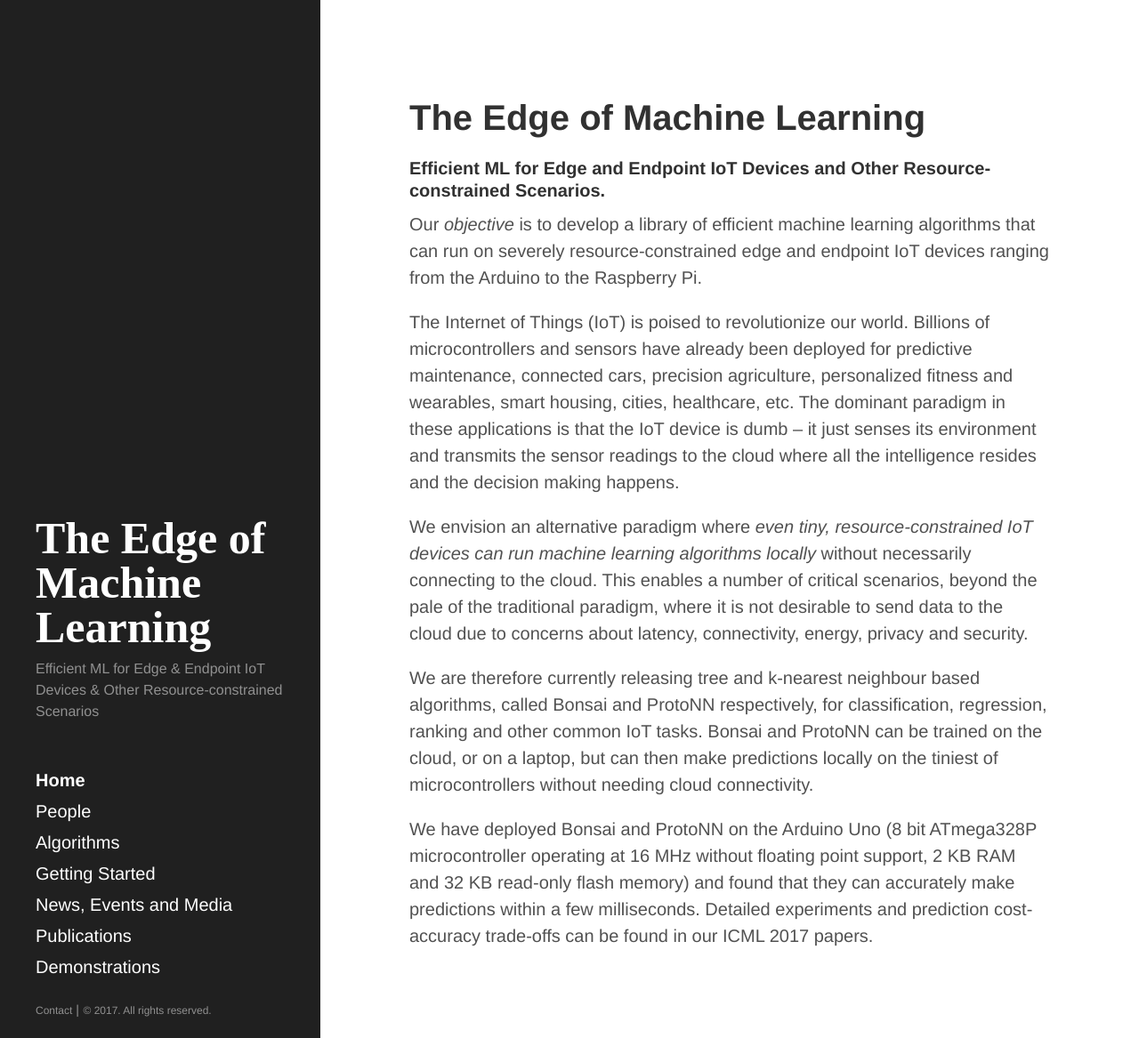
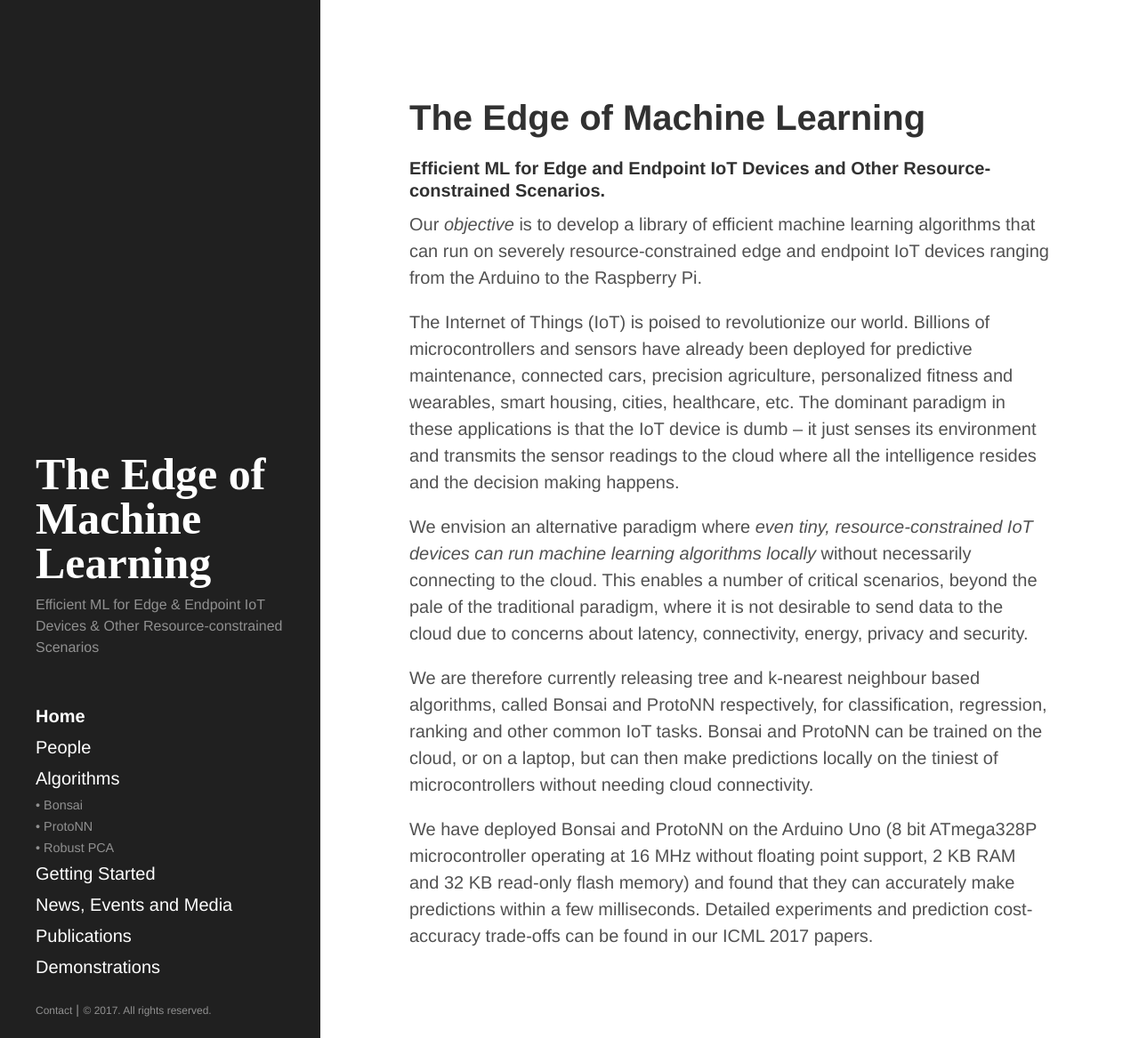
Before and after one commit to ShishirPatil/EdgeML, a Jekyll site: the page built from index.html, in a window 1280 px wide and 1167 px high. Shown: the whole window at 89% size. Built offline with Jekyll 4.4.1, drawn with Linux system fonts in a browser that asks for light colours; the list of posts is cut into pages by our own code.

Commit message:
Algorithms are always set to visisble

```diff
--- a/_includes/sidebar.html
+++ b/_includes/sidebar.html
@@ -25,7 +25,8 @@
         <a class="sidebar-nav-item{% if page.url == '/Algorithms/' %} active{% endif %}" href="{{ site.baseurl }}/Algorithms">
           Algorithms
         </a>
-        <div class="sidebar-nav-submenu {% if page.category %}{%if page.category != 'Algorithms' %}hidden{% endif %}{% else %}hidden{% endif %}">
+<!--         <div class="sidebar-nav-submenu {% if page.category %}{%if page.category != 'Algorithms' %}hidden{% endif %}{% else %}hidden{% endif %}"> -->
+        <div class="sidebar-nav-submenu ">
           <div>
             <a href="{{ site.baseurl }}/Algorithms/Bonsai">&bull; Bonsai</a>
           </div>
```
